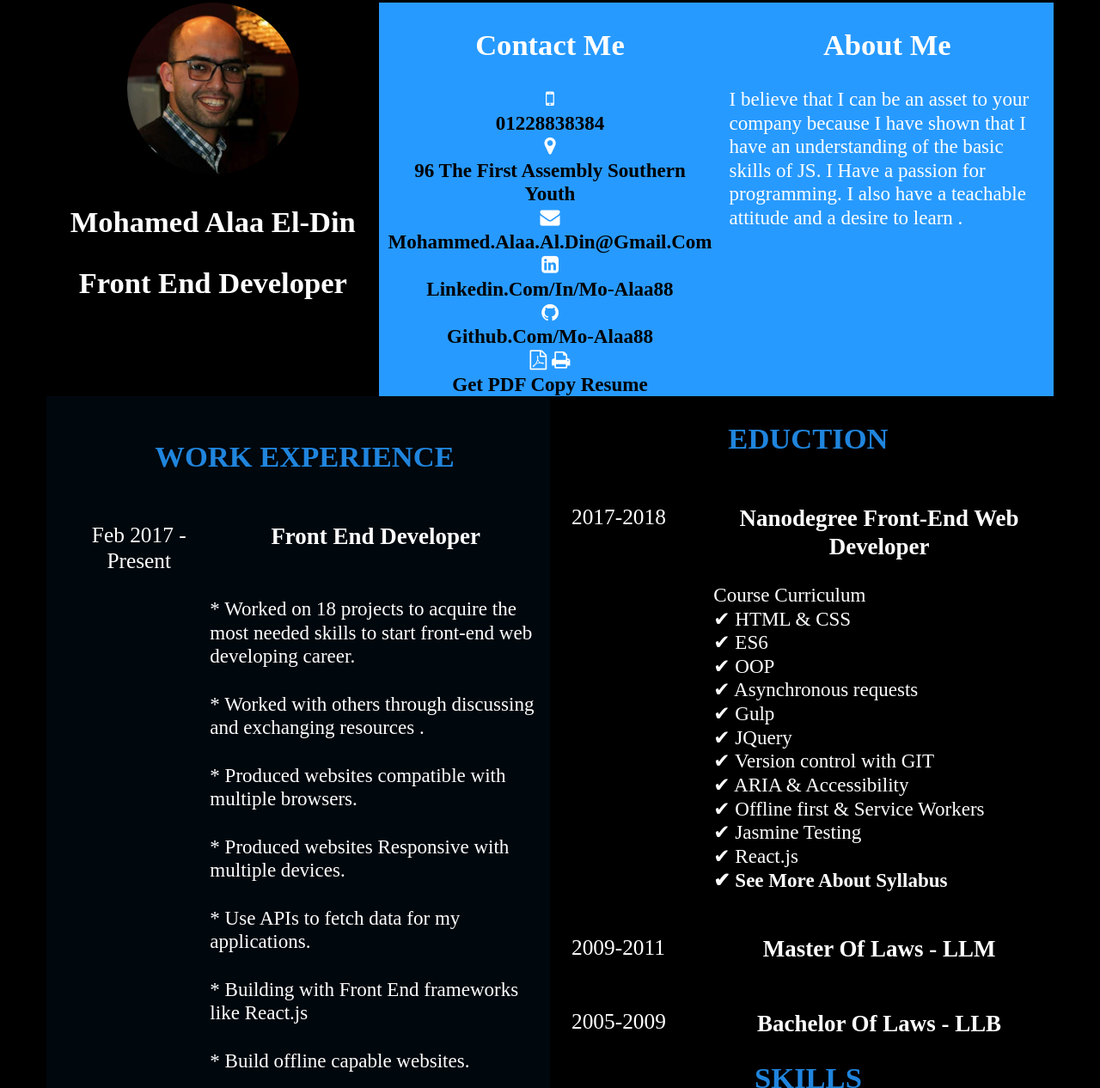
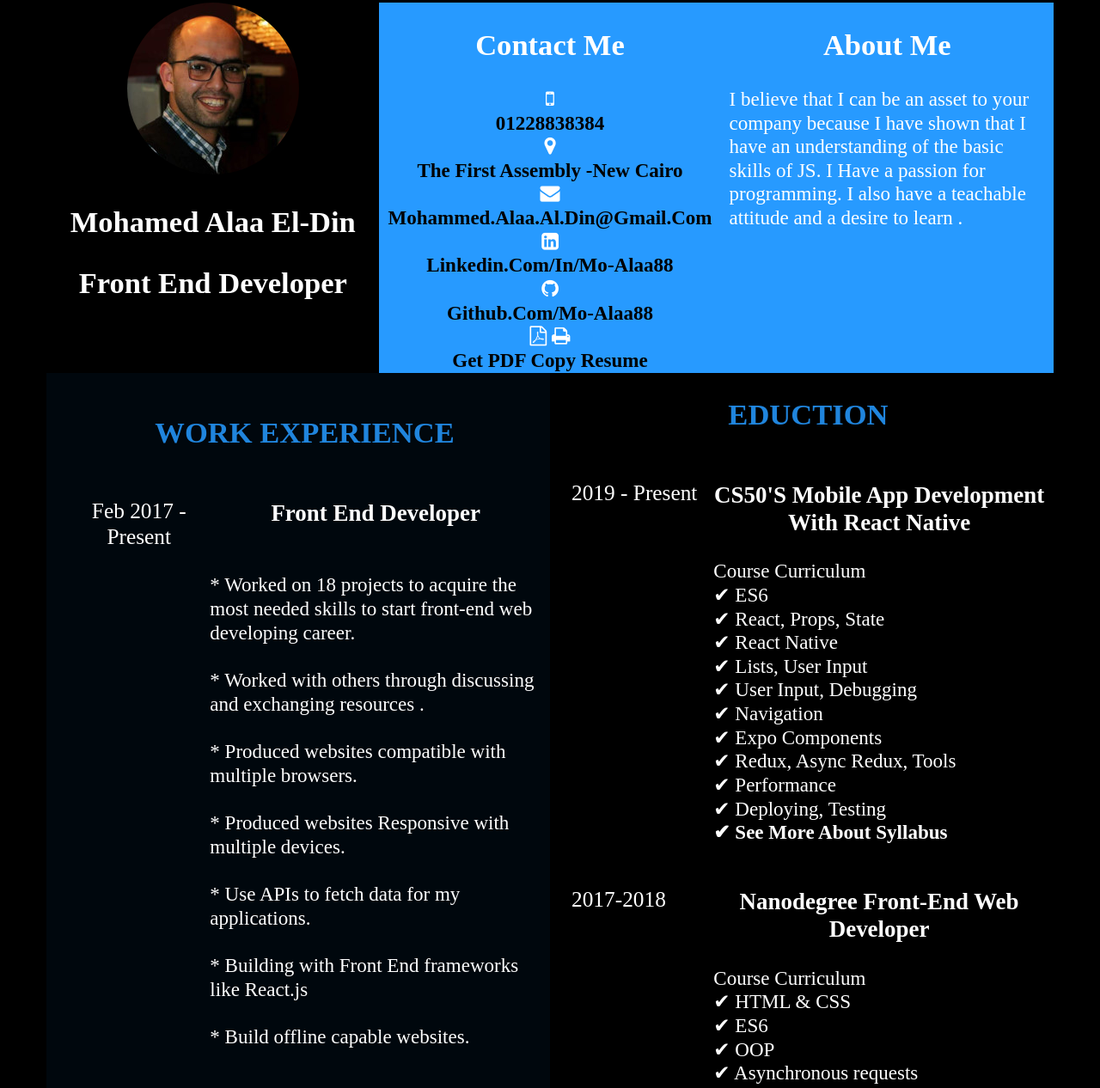
Before and after one commit to Mo-Alaa88/--------re, a plain HTML site: page index.html in a window 1280 px wide. Shown: the part 5-1271 px from the top of the page at 86% size. Drawn offline with Linux system fonts and the light colour scheme.

Commit message:
Add New Eduction & New Skills - Remove flex prop with h4 in css

```diff
--- a/css/main.css
+++ b/css/main.css
@@ -199,7 +199,7 @@ footer > a {
     }
 
     h4{
-        display: flex;
+        /* display: flex; */
         float: left;
         width: 30%;
     }
--- a/index.html
+++ b/index.html
@@ -25,7 +25,7 @@
                 <div class="mob">
                     <i class="fa fa-map-marker"></i>
                 </div>
-                <a href="https://www.google.com/maps/place/The+first+assembly+_+Southern+youth/@30.0542994,31.4559256,17z/data=!3m1!4b1!4m5!3m4!1s0x14583cc3ffffffff:0x2319276a5e9e872b!8m2!3d30.0542948!4d31.4581196" target="_blank" title="Press for get directions">96 The first assembly Southern youth</a>
+                <a href="https://www.google.com/maps/place/The+first+assembly+_+Southern+youth/@30.0542994,31.4559256,17z/data=!3m1!4b1!4m5!3m4!1s0x14583cc3ffffffff:0x2319276a5e9e872b!8m2!3d30.0542948!4d31.4581196" target="_blank" title="Press for get directions">The first assembly -New Cairo</a>
             </div>
             <div>
                 <i class="fa fa-envelope"></i>
@@ -96,6 +96,29 @@
       </aside>
       <aside class="col-6 ">
         <h2 class="buttonSection">eduction</h2>
+        <div>
+            <p class="data capt">
+                2019 - Present
+            </p>
+            <div class="blockDis">
+                <h3 class="capt">CS50's Mobile App Development with React Native</h3>
+                <p>
+                    Course Curriculum
+                    <br> ✔  ES6
+                    <br> ✔  React, Props, State
+                    <br> ✔  React Native
+                    <br> ✔  Lists, User Input
+                    <br> ✔  User Input, Debugging
+                    <br> ✔  Navigation
+                    <br> ✔  Expo Components
+                    <br> ✔  Redux, Async Redux, Tools
+                    <br> ✔  Performance
+                    <br> ✔  Deploying, Testing
+                    <br>
+                    <a href="https://s3.amazonaws.com/video.udacity-data.com/topher/2017/December/5a39dea1_syllabus-front-end-web-developer-nd-v7.0/syllabus-front-end-web-developer-nd-v7.0.pdf" class="capt">✔ see more about Syllabus</a>
+                </p>
+            </div>
+        </div>
             <div>
                 <p class="data capt">
                     2017-2018
@@ -168,6 +191,13 @@
                 <div class="myBar" id="a70">70%</div>
             </div>
         </div>
+
+        <div class="blackHall">
+            <h4>react native</h4>
+            <div id="myProgress" class="blockDis">
+                <div class="myBar" id="a70">70%</div>
+            </div>
+        </div>
       </aside>
     </section>
     <section class="col-12" id="content">
```
